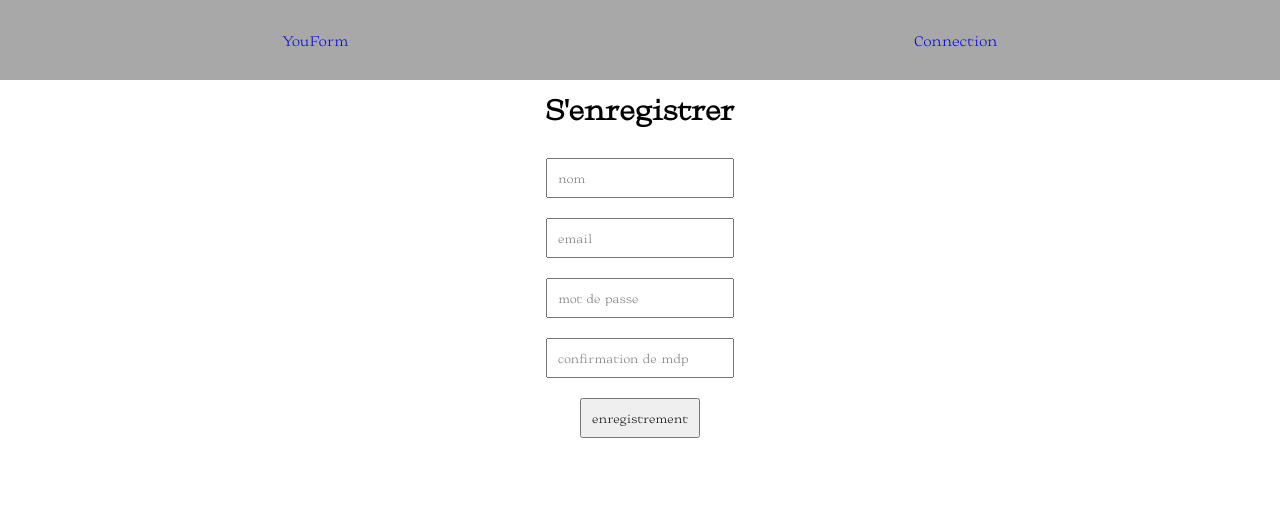
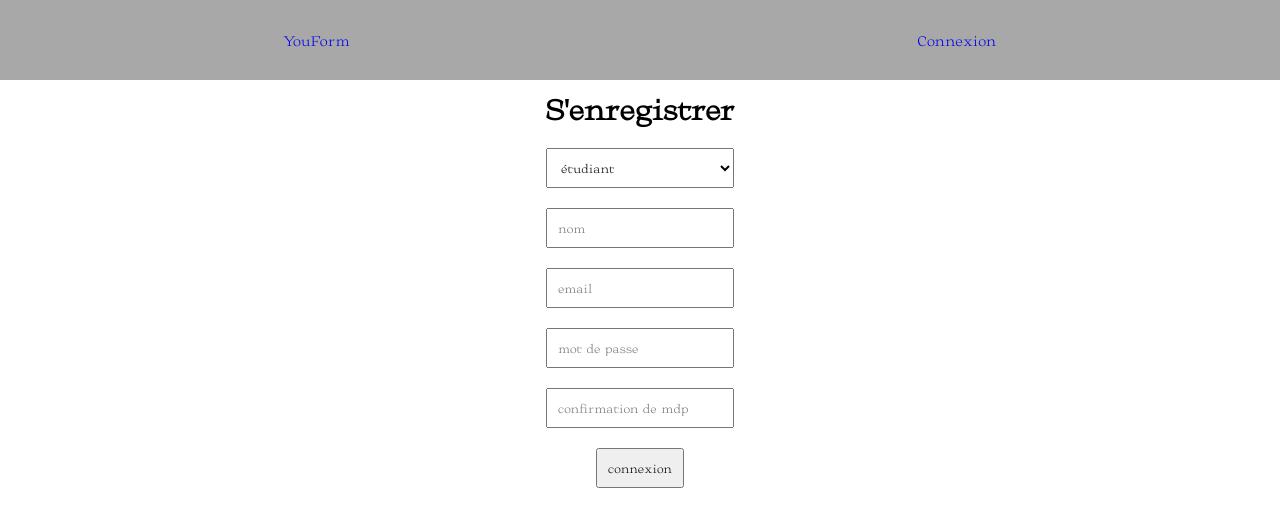
Before and after one commit to FormYou/FormYou-client, a React (Create React App) app: page /signup in a window 1280 px wide. Shown: the top 526 px of the page. Built offline with nearby package versions, Linux system fonts and the light colour scheme.

Commit message:
update Signup

```diff
--- /dev/null
+++ b/src/components/Form/Form.jsx
@@ -0,0 +1,24 @@
+import './Form.scss';
+import React from "react";
+import { useForm } from "react-hook-form";
+
+export default function Form({ defaultValues, children, onSubmit }) {
+  const methods = useForm({ defaultValues });
+  const { handleSubmit } = methods;
+
+  return (
+    <form onSubmit={handleSubmit(onSubmit)}>
+      {React.Children.map(children, child => {
+        return child.props.name
+          ? React.createElement(child.type, {
+              ...{
+                ...child.props,
+                register: methods.register,
+                key: child.props.name
+              }
+            })
+          : child;
+       })}
+    </form>
+  );
+}
--- /dev/null
+++ b/src/components/Form/Form.scss
@@ -0,0 +1,5 @@
+form {
+	display: flex;
+	flex-direction: column;
+	align-items: center;
+}
--- /dev/null
+++ b/src/components/Input/Input.jsx
@@ -0,0 +1,7 @@
+import React from "react";
+
+const Input = ({ register, name, ...rest }) => {
+  return <input name={name} ref={register} {...rest} />;
+}
+
+export default Input;
--- a/src/components/Navbar/Navbar.jsx
+++ b/src/components/Navbar/Navbar.jsx
@@ -12,7 +12,7 @@ const Navbar = () => {
         </div>
       <div className="Navbar__right">
         <Link to="/signin">
-         <p className="Navbar__right__subscribe">Connection</p>
+         <p className="Navbar__right__subscribe">Connexion</p>
         </Link>
       </div>
     </nav>
--- /dev/null
+++ b/src/components/Select/Select.jsx
@@ -0,0 +1,15 @@
+import React from "react";
+
+const Select = ({ register, options, name, ...rest }) => {
+  return (
+    <select name={name} ref={register} {...rest}>
+      {options.map(value => (
+        <option key={value} value={value}>
+          {value}
+        </option>
+      ))}
+    </select>
+  );
+}
+
+export default Select;
--- a/src/pages/SignIn/SignIn.jsx
+++ b/src/pages/SignIn/SignIn.jsx
@@ -4,6 +4,8 @@ import { useForm } from "react-hook-form";
 import { useHistory } from 'react-router-dom';
 import { api } from 'data/api.json';
 import { Link } from 'react-router-dom';
+import Form from "components/Form/Form";
+import Input from "components/Input/Input";
 
 const SignIn = () => {
     const [displayError, setDisplayError] = useState('');
@@ -29,11 +31,11 @@ const SignIn = () => {
   return (
     <div className="SignIn">
         <h1 className="SignIn__title">Se connecter</h1>
-        <form className="SignIn__form" onSubmit={handleSubmit(signin)}>
-          <input className="SignIn__form__email" name="email" type="email" placeholder="email" ref={register({ required: true })} />
-          <input className="SignIn__form__password" name="password" type="password" placeholder="mot de passe" ref={register({ required: true })} />
-          <input className="SignIn__form__submit" type="submit" value="connection"/>
-        </form>
+        <Form className="SignIn__form" onSubmit={signin}>
+          <Input className="SignIn__form__email" name="email" placeholder="email" />
+          <Input className="SignIn__form__password" name="password" placeholder="mot de passe" />
+          <Input className="SignIn__form__submit" type="submit" value="connexion" />
+        </Form>
         <Link to="/signup">
          <p className="Navbar__right__subscribe">S'enregistrer</p>
         </Link>
--- a/src/pages/SignUp/SignUp.jsx
+++ b/src/pages/SignUp/SignUp.jsx
@@ -3,6 +3,9 @@ import React, { useState } from "react";
 import { useForm } from "react-hook-form";
 import { useHistory } from 'react-router-dom';
 import { api } from 'data/api.json';
+import Form from "components/Form/Form";
+import Select from "components/Select/Select";
+import Input from "components/Input/Input";
 
 const SignUp = () => {
     const [displayError, setDisplayError] = useState('');
@@ -19,7 +22,7 @@ const SignUp = () => {
         })
         .then((response) => response.json())
         .then((response) => {
-            console.log(response)
+            console.log(response);
             history.push("/");
         })
         .catch((error) => setDisplayError('Mauvais identifiant / password'));
@@ -28,13 +31,14 @@ const SignUp = () => {
   return (
     <div className="SignUp">
         <h1 className="SignUp__title">S'enregistrer</h1>
-        <form className="SignUp__form" onSubmit={handleSubmit(signup)}>
-          <input className="SignUp__form__name" name="name" type="name" placeholder="nom" ref={register({ required: true })} />
-          <input className="SignUp__form__email" name="email" type="email" placeholder="email" ref={register({ required: true })} />
-          <input className="SignUp__form__password" name="password" type="password" placeholder="mot de passe" ref={register({ required: true })} />
-          <input className="SignUp__form__password" name="password_confirmation" type="password" placeholder="confirmation de mdp" ref={register({ required: true })} />
-          <input className="SignUp__form__submit" type="submit" value="enregistrement"/>
-        </form>
+        <Form className="SignIn__form" onSubmit={signup}>
+          <Select className="SignUp__form__select" name="role" options={["étudiant", "professeur", "admin"]} />
+          <Input className="SignUp__form__name" name="name" placeholder="nom" />
+          <Input className="SignUp__form__email" name="email" type="email" placeholder="email" />
+          <Input className="SignUp__form__password" name="password" type="password" placeholder="mot de passe" />
+          <Input className="SignUp__form__password" name="password" type="password" placeholder="confirmation de mdp" />
+          <Input className="SignUp__form__submit" type="submit" value="connexion" />
+        </Form>
     </div>
   );
 };
--- a/src/pages/SignUp/SignUp.scss
+++ b/src/pages/SignUp/SignUp.scss
@@ -13,11 +13,15 @@
 		align-items: center;
 		width: 500px;
 		margin: 10px;
+		&__select,
 		&__name,
 		&__email,
 		&__password {
 			margin: 10px;
 			padding: 10px;
+		}
+		&__select {
+			width: 188px;
 		}
 		&__submit {
 			margin: 10px;
```
